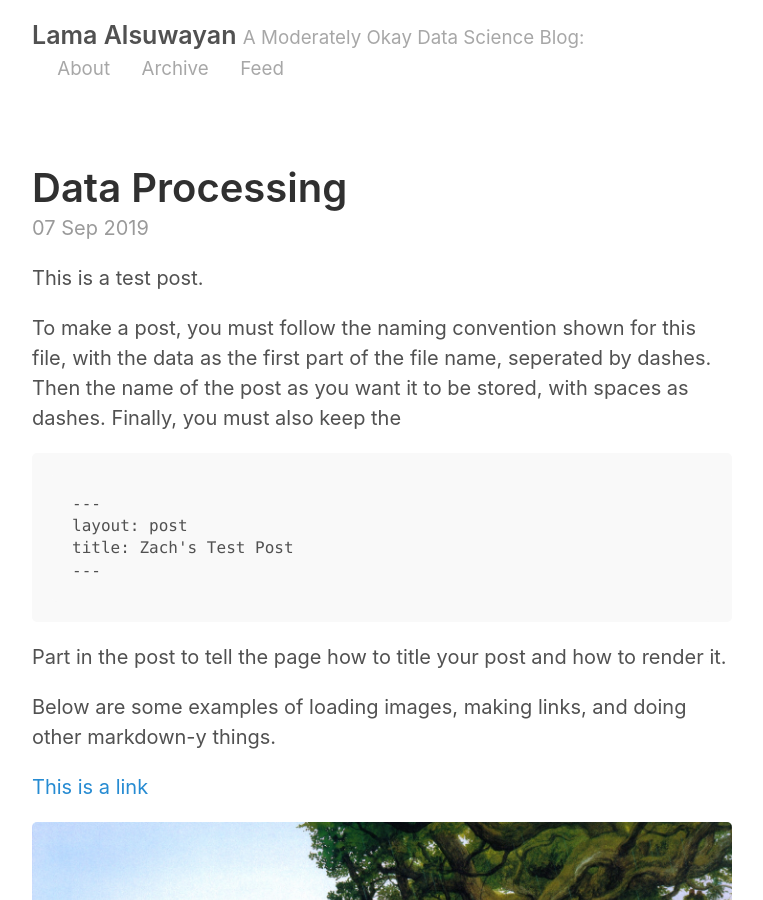
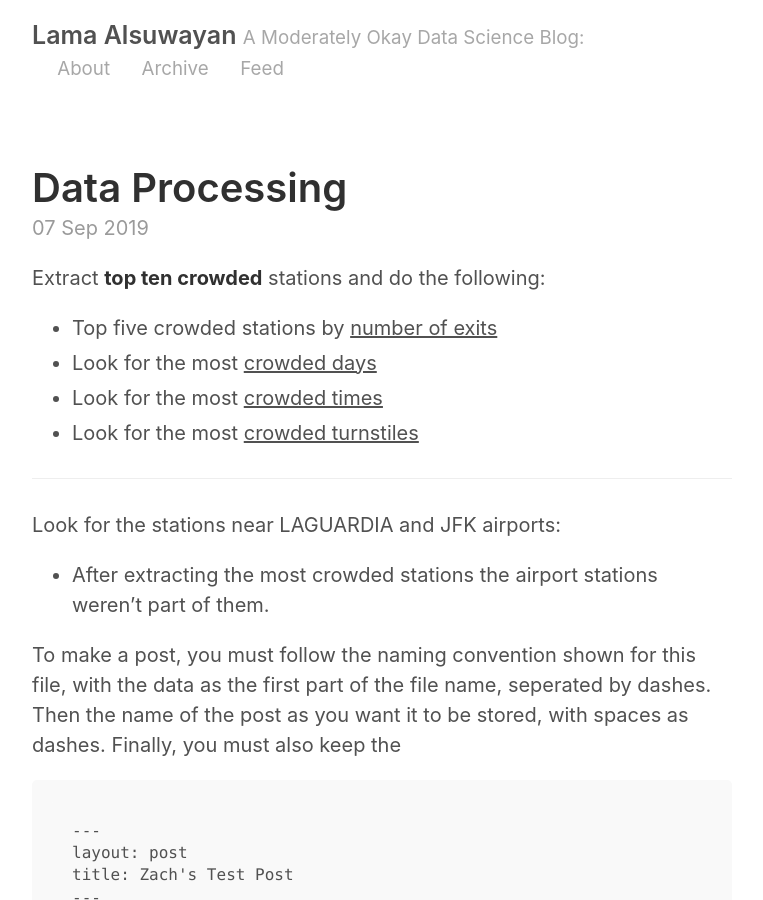
Before and after one commit to LamaM13/LamaM13.github.io, a Jekyll site: the page built from _posts/2019-09-07-Data-processing.md, in a window 1280 px wide and 900 px high. Shown: the whole window, without its empty margins (258-1021 px from the left). Built offline with Jekyll 4.4.1, drawn with Linux system fonts in a browser that asks for light colours.

Commit message:
Editing data processing

```diff
--- a/_posts/2019-09-07-Data-processing.md
+++ b/_posts/2019-09-07-Data-processing.md
@@ -3,7 +3,18 @@ layout: post
 title: Data Processing
 ---
 
-This is a test post.
+Extract __top ten crowded__ stations and do the following:
+
+* Top five crowded stations by <span style="text-decoration: underline">number of exits</span>
+* Look for the most <span style="text-decoration: underline">crowded days</span>
+* Look for the most <span style="text-decoration: underline">crowded times</span>
+* Look for the most <span style="text-decoration: underline">crowded turnstiles</span>
+
+---
+
+Look for the stations near LAGUARDIA and JFK airports:
+* After extracting the most crowded stations the airport stations weren't part of them.
+
 
 To make a post, you must follow the naming convention shown for this file,
 with the data as the first part of the file name, seperated by dashes. Then
```
Also changed, not shown: _posts/2019-09-07-introduction.md (+1 -1 lines).
